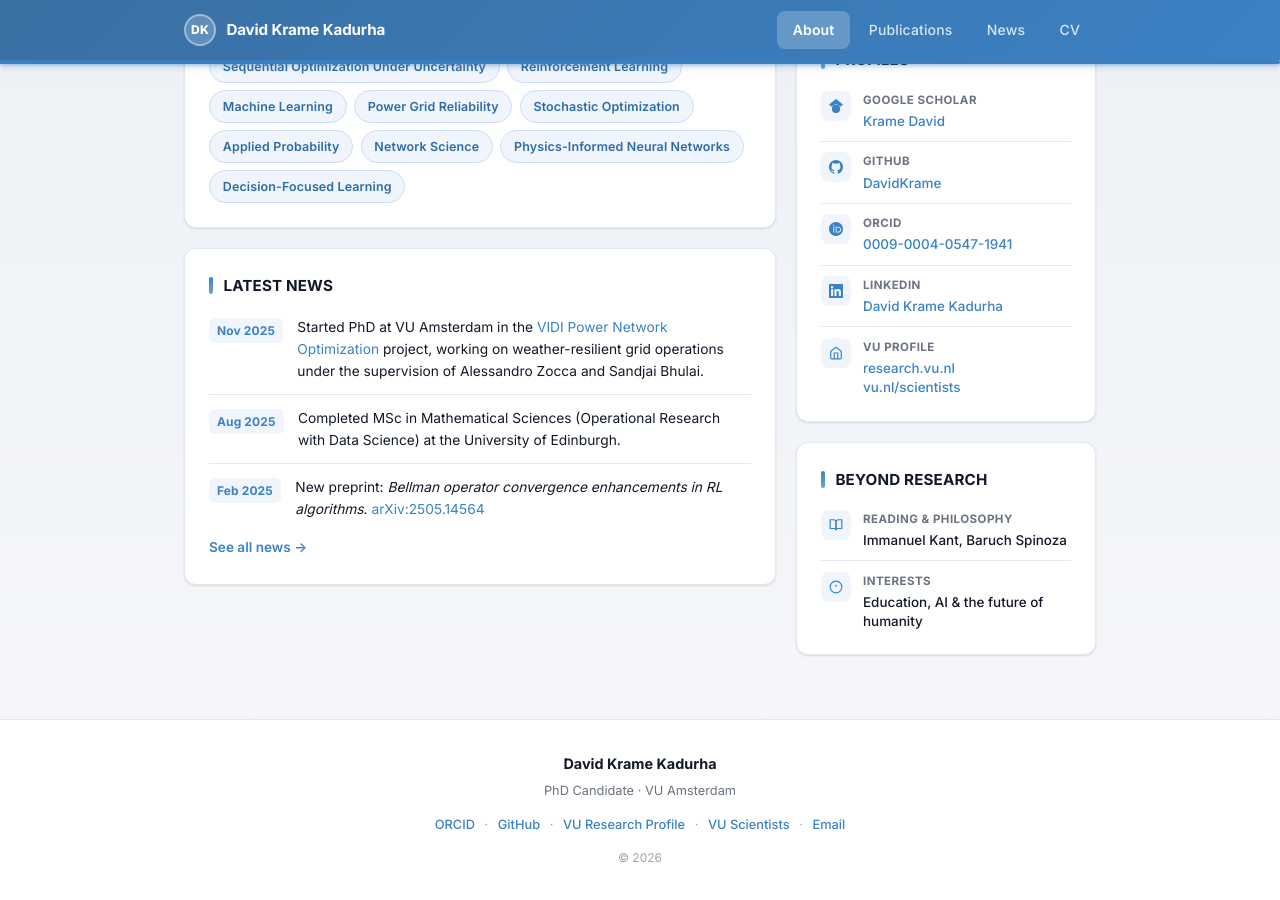
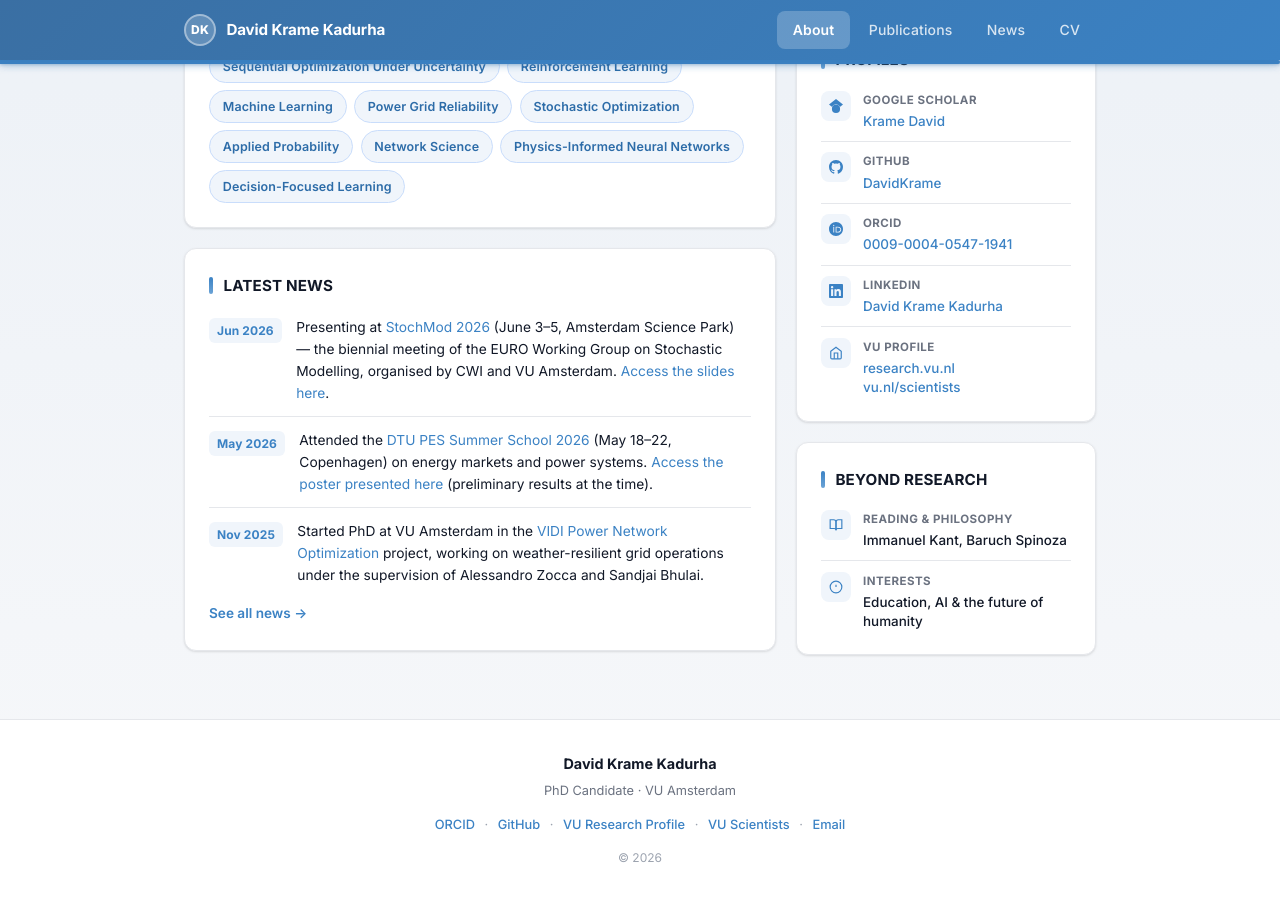
Before and after one commit to DavidKrame/davidkrame.github.io, a Jekyll site: the page built from index.html, in a window 1280 px wide and 900 px high, scrolled down 728 px. Built offline with Jekyll 4.4.1, drawn with Linux system fonts in a browser that asks for light colours.

Commit message:
News, just before StochMod 2026 -- June

```diff
--- a/_data/news.yml
+++ b/_data/news.yml
@@ -3,6 +3,14 @@
 #   - date: "Mon YYYY"
 #     type: "Position"   # Options: Position, Publication, Education, Talk, Other
 #     text: "Your news text here. You can use <a href='...'>links</a>."
+
+- date: "Jun 2026"
+  type: "Talk"
+  text: "Presenting at <a href='https://www.stochmod2026.nl/' target='_blank'>StochMod 2026</a> (June 3–5, Amsterdam Science Park) — the biennial meeting of the EURO Working Group on Stochastic Modelling, organised by CWI and VU Amsterdam. <a href='/assets/slides_stochmod.pdf'>Access the slides here</a>."
+
+- date: "May 2026"
+  type: "Education"
+  text: "Attended the <a href='https://energy-markets-school.dk/' target='_blank'>DTU PES Summer School 2026</a> (May 18–22, Copenhagen) on energy markets and power systems. <a href='/assets/poster_dtu_pes2026.pdf'>Access the poster presented here</a> (preliminary results at the time)."
 
 - date: "Nov 2025"
   type: "Position"
```
Also changed, not shown: 3 other files.
